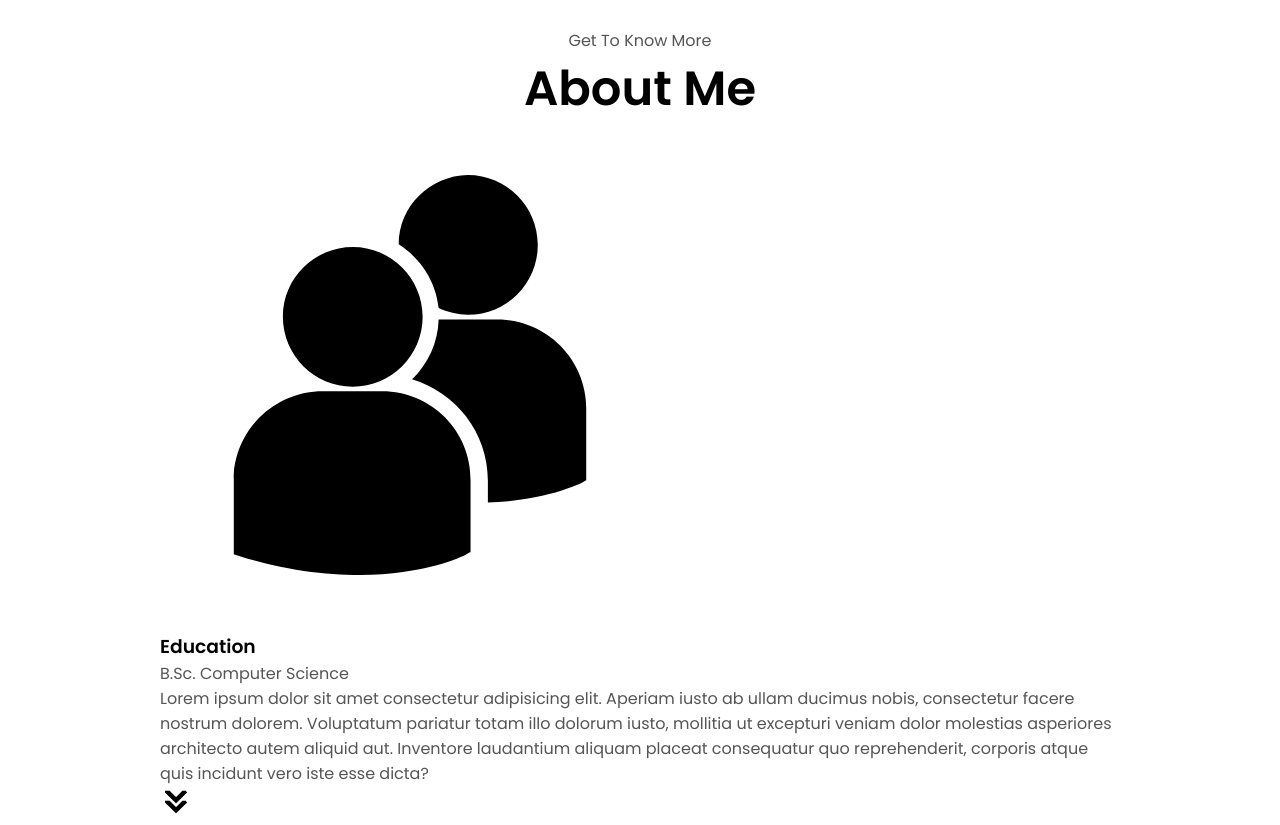
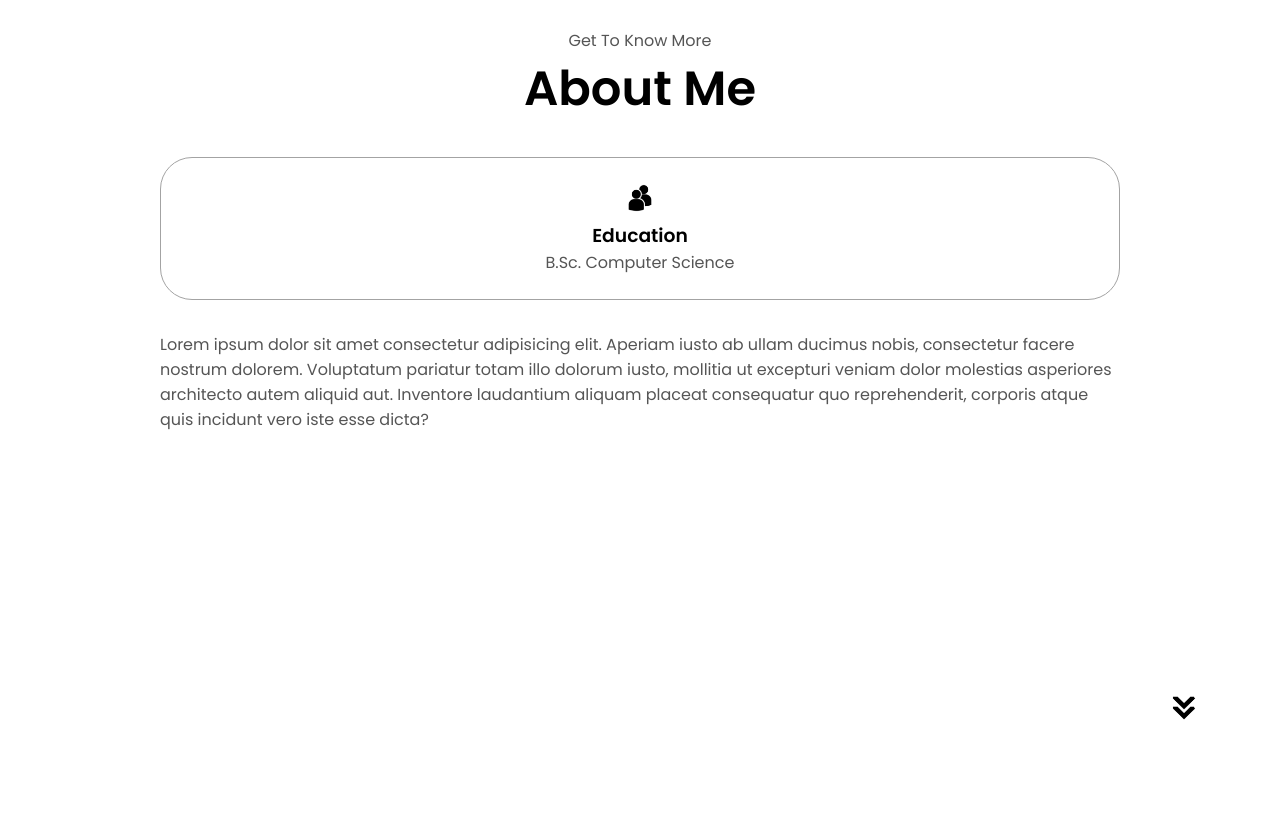
Before and after one commit to jojoh45/my-portfolio, a plain HTML site: page index.html in a window 1280 px wide. Shown: the part 780-1605 px from the top of the page. After the commit the page ends 1544 px from the top, so only its background shows below. Drawn offline with Linux system fonts and the light colour scheme.

Commit message:
added styling to about section

```diff
--- a/index.html
+++ b/index.html
@@ -16,7 +16,7 @@
             <div>
                 <ul class="nav-links">
                     <li><a href="#about">About</a></li>
-                    <!-- <li><a href="#experience">Education</a></li> -->
+                    <li><a href="#experience">Education</a></li>
                     <li><a href="#projects">Projects</a></li>
                     <li><a href="#contact">Contact</a></li>
                 </ul>
@@ -33,7 +33,7 @@
                 </div>
                 <div class="menu-links">
                     <li><a href="#about" onclick="toggleMenu()">About</a></li>
-                    <!-- <li><a href="#experience" onclick="toggleMenu()">Education</a></li> -->
+                    <li><a href="#experience" onclick="toggleMenu()">Education</a></li>
                     <li><a href="#projects" onclick="toggleMenu()">Projects</a></li>
                     <li><a href="#contact" onclick="toggleMenu()">Contact</a></li>
                 </div>
@@ -73,7 +73,7 @@
                             <p>Graduated from Morgan State Class of 2023!</p>
                         </div> -->
                         <div class="details-container">
-                            <img src="./assets/education.png" alt="Education icon">
+                            <img src="./assets/education.png" alt="Education icon" class="icon">
                             <h3>Education</h3>
                             <p>B.Sc. Computer Science</p>
                         </div>
--- a/style.css
+++ b/style.css
@@ -276,3 +276,45 @@ section {
 .btn-container {
     gap: 1rem;
 }
+
+/* About Section */
+
+#about {
+    position: relative;
+}
+
+.about-containers {
+    gap: 2rem;
+    margin-bottom: 2rem;
+    margin-top: 2rem;
+}
+
+.about-details-container {
+    justify-content: center;
+    flex-direction: column;
+}
+
+.about-containers, .about-details-container {
+    display: flex;
+}
+
+.arrow {
+    position: absolute;
+    right: -5rem;
+    bottom: 2.5rem;
+}
+
+.details-container {
+    padding: 1.5rem;
+    flex: 1;
+    background: white;
+    border-radius: 2rem;
+    border: rgb(53, 53, 53) 0.1rem solid;
+    border-color: rgb(163, 163, 163);
+    text-align: center;
+}
+
+.section-container {
+    gap: 4rem;
+    height: 80%;
+}
```
